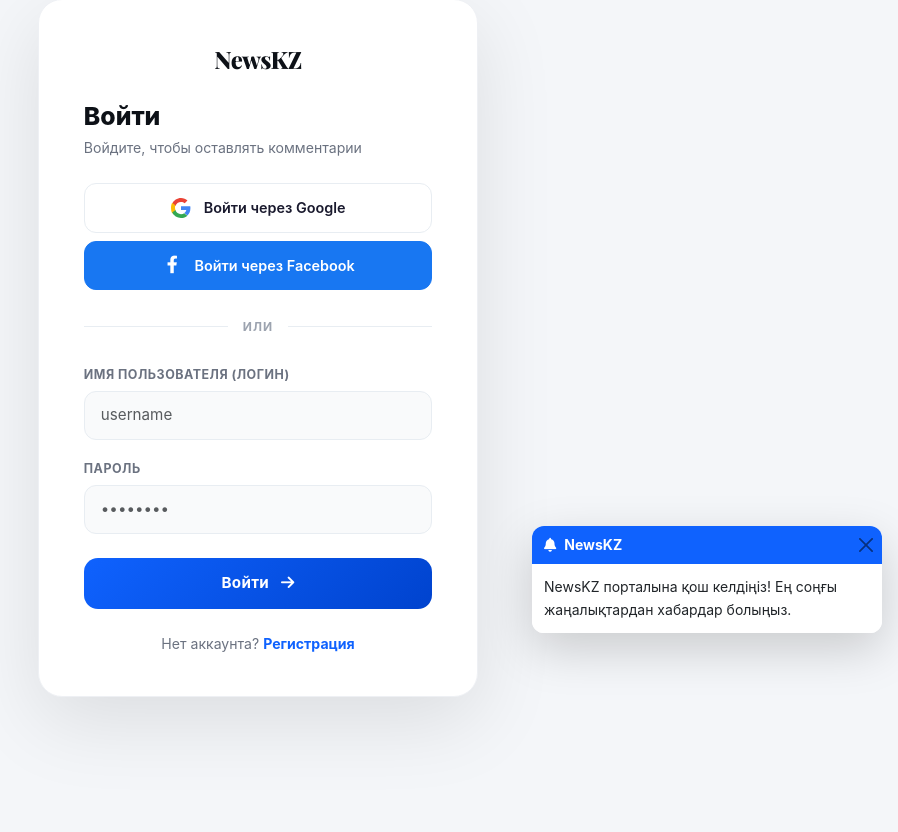
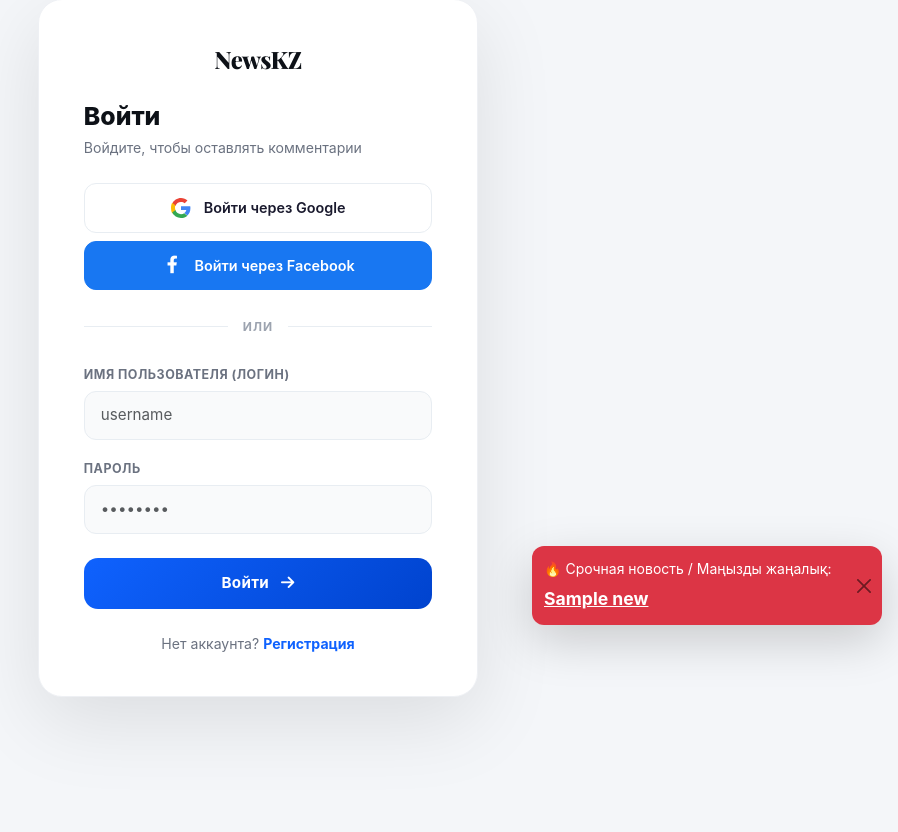
Before and after one commit to abay209/news-portal-kz, a Flask app: a page that uses app/templates/base.html in a window 1280 px wide. Shown: the part 151-983 px from the top of the page, without its empty margins (382-1280 px from the left). Run offline with Flask 3, Linux system fonts and the light colour scheme; tables that the repository leaves empty hold one stand-in row (values such as "Sample post").

Commit message:
Add urgent news toast notification

```diff
--- a/app/routes.py
+++ b/app/routes.py
@@ -231,6 +231,28 @@ def api_latest_news():
     except Exception as e:
         return jsonify([])
 
+@main.route('/api/news/urgent')
+def api_urgent_news():
+    """
+    Returns the most viewed news of the last 48 hours for urgent toast notifications.
+    """
+    from datetime import datetime, timedelta
+    lang = session.get('lang', 'ru')
+
+    two_days_ago = datetime.utcnow() - timedelta(days=2)
+    urgent_news = News.query.filter(News.created_at >= two_days_ago).order_by(News.views.desc()).first()
+
+    if not urgent_news:
+        urgent_news = News.query.order_by(News.created_at.desc()).first()
+
+    if urgent_news:
+        return jsonify({
+            'id': urgent_news.id,
+            'title': getattr(urgent_news, f'title_{lang}', urgent_news.title_ru),
+            'url': url_for('main.news_detail', news_id=urgent_news.id)
+        })
+    return jsonify(None)
+
 @main.route('/api/search')
 def api_search():
     q = request.args.get('q', '').strip()
--- a/app/templates/base.html
+++ b/app/templates/base.html
@@ -562,19 +562,6 @@
         {% block content %}{% endblock %}
     </main>
 
-    <!-- TOAST NOTIFICATION CONTAINER -->
-    <div class="toast-container position-fixed bottom-0 end-0 p-3" style="z-index: 1080;">
-        <div id="welcomeToast" class="toast border-0 shadow-lg" role="alert" aria-live="assertive" aria-atomic="true" style="border-radius: 12px;">
-            <div class="toast-header border-0 bg-primary text-white" style="border-radius: 12px 12px 0 0;">
-                <i class="fas fa-bell me-2"></i>
-                <strong class="me-auto">NewsKZ</strong>
-                <button type="button" class="btn-close btn-close-white" data-bs-dismiss="toast" aria-label="Close"></button>
-            </div>
-            <div class="toast-body bg-white text-dark" style="border-radius: 0 0 12px 12px;">
-                NewsKZ порталына қош келдіңіз! Ең соңғы жаңалықтардан хабардар болыңыз.
-            </div>
-        </div>
-    </div>
 
     <!-- Offcanvas Sidebar for All Categories -->
     <div class="offcanvas offcanvas-start" tabindex="-1" id="categoriesOffcanvas" aria-labelledby="categoriesOffcanvasLabel">
@@ -810,22 +797,29 @@
     <script src="{{ url_for('static', filename='js/main.js') }}"></script>
     <script>
     document.addEventListener('DOMContentLoaded', function() {
-        // Welcome Toast logic
-        if (!sessionStorage.getItem('welcomeShown')) {
+        // Urgent News Toast logic
+        if (!sessionStorage.getItem('urgentShown')) {
             setTimeout(() => {
-                const welcomeToastEl = document.getElementById('welcomeToast');
-                if (welcomeToastEl) {
-                    const toast = new bootstrap.Toast(welcomeToastEl, { delay: 6000 });
-                    toast.show();
-                    sessionStorage.setItem('welcomeShown', 'true');
-                }
-            }, 1000);
+                fetch('/api/news/urgent')
+                    .then(res => res.json())
+                    .then(data => {
+                        if (data && data.title) {
+                            const msg = `🔥 Срочная новость / Маңызды жаңалық:<br><a href="${data.url}" class="text-white fw-bold text-decoration-underline d-block mt-1" style="font-size: 1.1rem;">${data.title}</a>`;
+                            window.showToast(msg, 'danger', 6000);
+                        } else {
+                            window.showToast("NewsKZ порталына қош келдіңіз! Ең соңғы жаңалықтардан хабардар болыңыз.", 'primary', 4000);
+                        }
+                        sessionStorage.setItem('urgentShown', 'true');
+                    })
+                    .catch(err => console.error(err));
+            }, 2000);
         }
 
-        window.showToast = function(msg, type='success') {
+        window.showToast = function(msg, type='success', delayMs=4000) {
             const container = document.querySelector('.toast-container') || document.body;
             let div = document.createElement('div');
             div.className = `toast align-items-center text-white bg-${type} border-0 mb-2 shadow-lg`;
+            div.style.borderRadius = '12px';
             div.setAttribute('role', 'alert');
             div.setAttribute('aria-live', 'assertive');
             div.setAttribute('aria-atomic', 'true');
@@ -836,7 +830,7 @@
                 </div>
             `;
             container.appendChild(div);
-            new bootstrap.Toast(div, { delay: 4000 }).show();
+            new bootstrap.Toast(div, { delay: delayMs }).show();
             div.addEventListener('hidden.bs.toast', () => div.remove());
         };
     });
```
